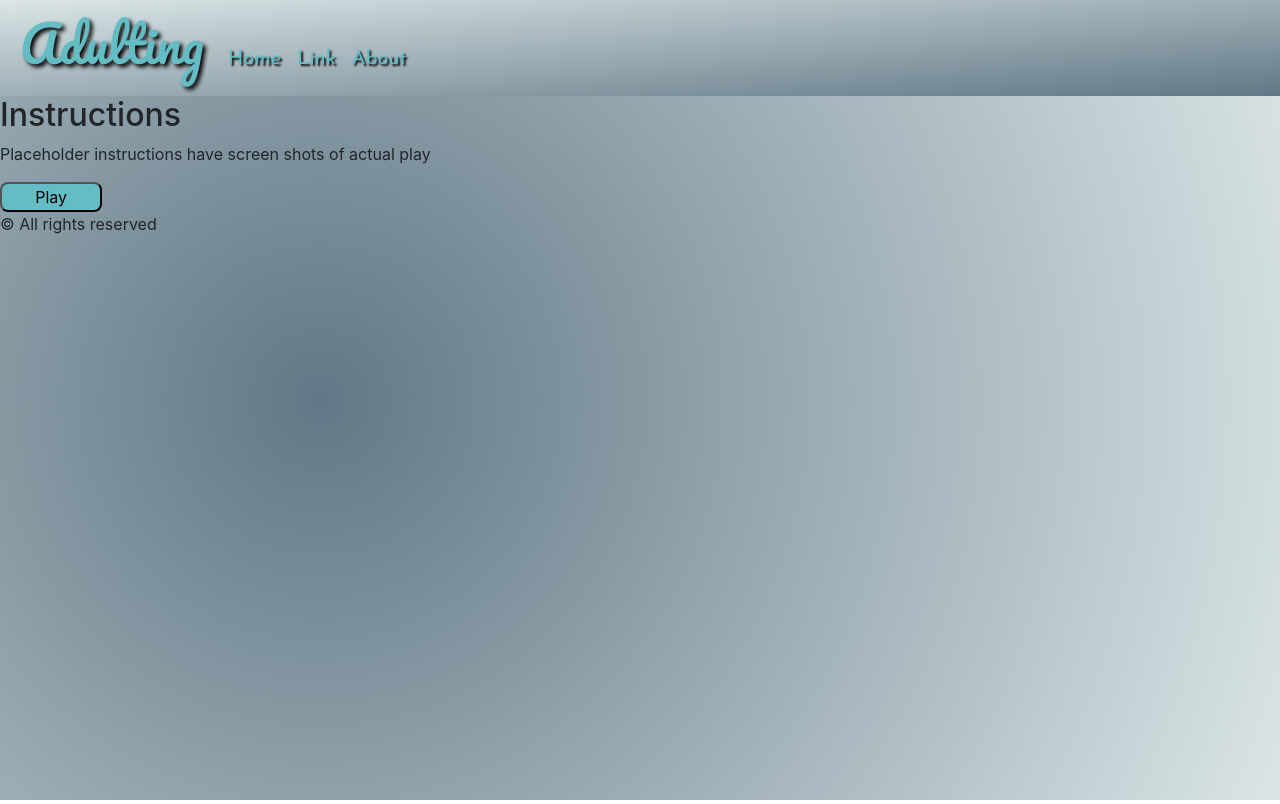
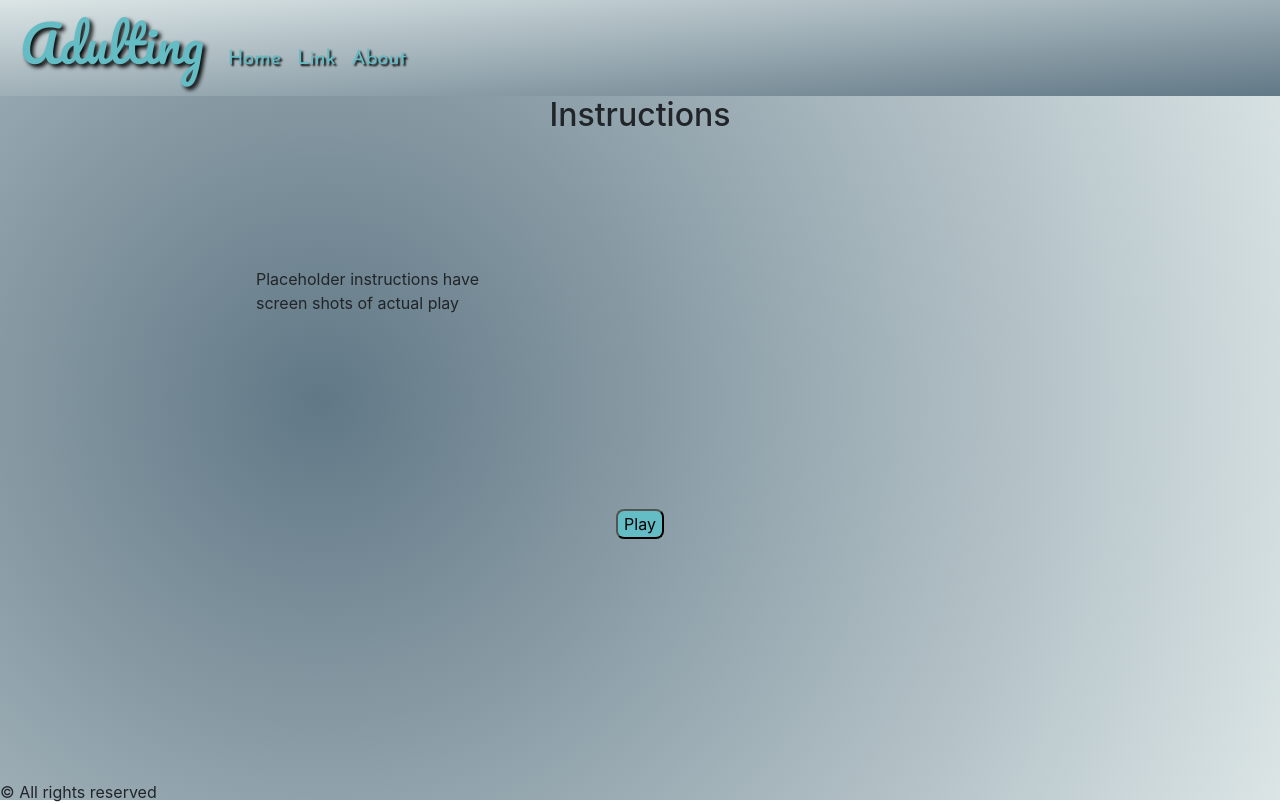
Before and after one commit to Dychotomy/Adulting-front-end, a React (Create React App) app in the folder adulting-app/: page /home in a window 1280 px wide. Built offline with nearby package versions, Linux system fonts and the light colour scheme.

Commit message:
CSS homepage layout

```diff
--- a/adulting-app/src/components/Footer/footer.css
+++ b/adulting-app/src/components/Footer/footer.css
@@ -1,4 +1,4 @@
 .footer {
-    align-self: flex-start;
-    flex-shrink: 0;
+    grid-row: 6 / 7;
+    grid-column: 1;
 }
--- a/adulting-app/src/components/Header/header.css
+++ b/adulting-app/src/components/Header/header.css
@@ -2,6 +2,7 @@
     margin: 0;
     padding-left: 10px;
     padding-bottom: 10px;
+    grid-column: 1 / 6;
     height: 12vh;
     width: 100%;
     background-image: linear-gradient(to bottom right, #dbe5e6, #617886 );
--- a/adulting-app/src/components/Homepage/Homepage.js
+++ b/adulting-app/src/components/Homepage/Homepage.js
@@ -9,11 +9,13 @@ const Homepage = () => {
     return (
         <div className='home'>
             <Header />
-            <h2>Instructions</h2>
-            <p>Placeholder instructions have screen shots of actual play</p>
-            <Link to='/game'>
-                <button className='home-button'>Play</button>
-            </Link>
+            <h2 className='home-title'>Instructions</h2>
+            <p className='home-text'>Placeholder instructions have screen shots of actual play</p>
+            <div className='home-button-location'>
+                <Link to='/game'>
+                    <button className='home-button'>Play</button>
+                </Link>
+            </div>
             <Footer />
         </div>
     )
--- a/adulting-app/src/components/Homepage/homepage.css
+++ b/adulting-app/src/components/Homepage/homepage.css
@@ -1,12 +1,29 @@
 .home {
-    display: flex;
-    flex-direction: column;
-    justify-content: space-between;
+    display: grid;
+    grid-template-columns: 1fr 1fr 1fr 1fr 1fr;
+    grid-template-rows: 12vh 1fr 1fr 1fr 1fr 20px;
+    height: 100%
+}
+
+.home-title {
+    grid-column: 3 / 4;
+    grid-row: 2 / 3;
+    justify-self: center;
+}
+
+.home-text {
+    grid-column: 2 / 3;
+    grid-row: 3 / 4;
+}
+
+.home-button-location {
+    grid-row: 4 / 5;
+    grid-column: 3 / 4;
+    justify-self: center;
+    align-self: center;
 }
 
 .home-button {
-    align-self: center;
     background-color: #64bcc5;
-    width: 8%;
     border-radius: 8px;
 }
```
